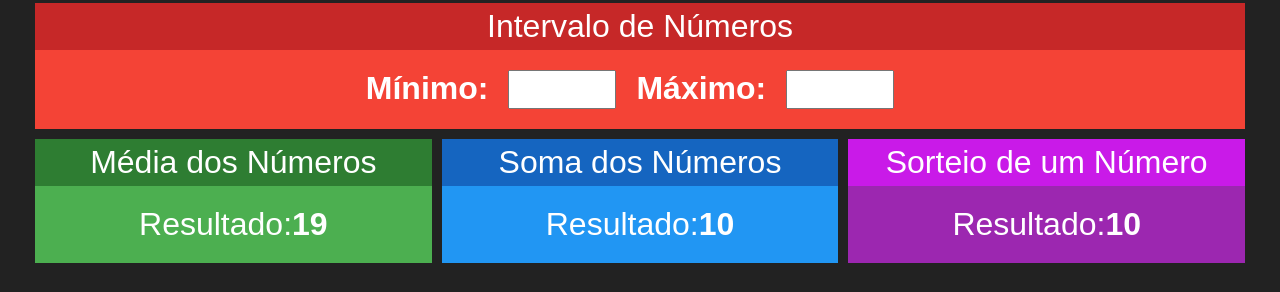
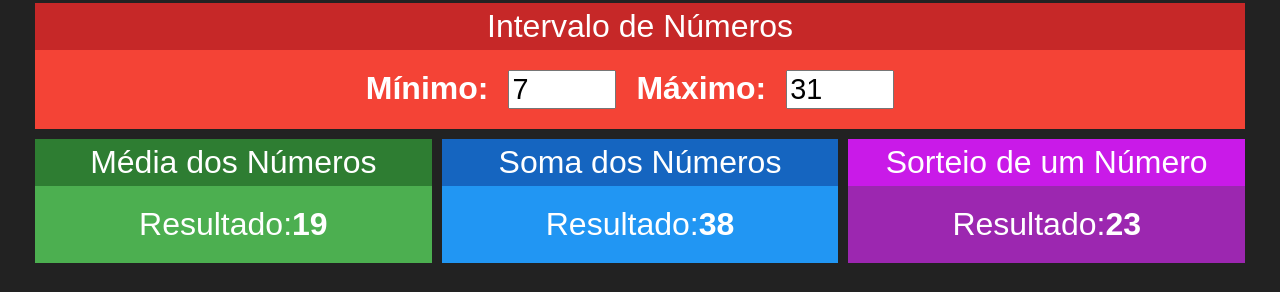
Before and after one commit to BielBatemarque/projeto-redux, a React (Create React App) app: page / in a window 1280 px wide. Shown: the part 192-484 px from the top of the page. Built offline with nearby package versions, Linux system fonts and the light colour scheme.

Commit message:
implementando estado global do redux nos componentes

```diff
--- a/src/App.js
+++ b/src/App.js
@@ -1,8 +1,8 @@
 import './App.css';
-import { Intervalo } from './Components/Intervalo/Intervalo';
+import  Intervalo  from './Components/Intervalo/Intervalo';
 import Media from './Components/Media/Media';
-import { Soma } from './Components/Soma/Soma';
-import { Sorteio } from './Components/Sorteio/Sorteio';
+import Soma from './Components/Soma/Soma';
+import Sorteio from './Components/Sorteio/Sorteio';
 
 
 function App(){
--- a/src/Components/Intervalo/Intervalo.jsx
+++ b/src/Components/Intervalo/Intervalo.jsx
@@ -1,20 +1,32 @@
 import { Card } from '../Card/Card';
+import { connect } from 'react-redux';
 import './Intervalo.css';
 
-export const Intervalo = (props) => {
+const Intervalo = (props) => {
+    const { min, max } = props;
     return(
         <Card title={'Intervalo de Números'} red>
             <div className='Intervalo'>
                 <span>
                     <strong>Mínimo:</strong>
-                    <input type="number" />
+                    <input type="number"  value={min}/>
                 </span>
                 <span>
                     <strong>Máximo:</strong>
-                    <input type="number" />
+                    <input type="number" value={max}/>
                 </span>
             </div>
         </Card>
 
     );
 }
+
+const mapStateToProps = (state) => {
+    return {
+        min: state.numeros.min,
+        max: state.numeros.max,
+    }
+}
+
+
+export default connect(mapStateToProps)(Intervalo);
--- a/src/Components/Media/Media.jsx
+++ b/src/Components/Media/Media.jsx
@@ -3,7 +3,7 @@ import { Card } from "../Card/Card";
 
 function Media (props) {
     const {min, max} = props;
-    console.log((max + min) / 2)
+    // console.log((max + min) / 2);
 
     return(
         <Card title={'Média dos Números'} green>
--- a/src/Components/Soma/Soma.jsx
+++ b/src/Components/Soma/Soma.jsx
@@ -1,15 +1,28 @@
 import { Card } from "../Card/Card";
+import { connect } from "react-redux";
 
-export const Soma = (props) => {
+const Soma = (props) => {
+    const { max, min } = props;
+    console.log(max, min);
+
     return(
         <Card title={'Soma dos Números'} blue>
             <div>
                 <span>
                     <span>Resultado:</span>
-                    <strong>10</strong>
+                    <strong>{max + min}</strong>
                 </span>
             </div>
         </Card>
 
     );
 }
+
+const mapStateToProps = (state) => {
+    return {
+        min: state.numeros.min,
+        max: state.numeros.max,
+    }
+}
+
+export default connect(mapStateToProps)(Soma);
--- a/src/Components/Sorteio/Sorteio.jsx
+++ b/src/Components/Sorteio/Sorteio.jsx
@@ -1,17 +1,27 @@
 
 import { Card } from "../Card/Card";
+import { connect } from "react-redux";
 
-export const Sorteio = (props) => {
-
+const Sorteio = (props) => {
+    const { min, max } = props;
+    const sorteio = Math.floor(Math.random() * (max - min));
     return(
         <Card title={'Sorteio de um Número'} purple>
             <div>
                 <span>
                     <span>Resultado:</span>
-                    <strong>10</strong>
+                    <strong>{sorteio}</strong>
                 </span>
             </div>
         </Card>
-
     );
 }
+
+const mapStateToProps = (state) => {
+    return {
+        min: state.numeros.min,
+        max: state.numeros.max,
+    }
+}
+
+export default connect(mapStateToProps)(Sorteio);
```
